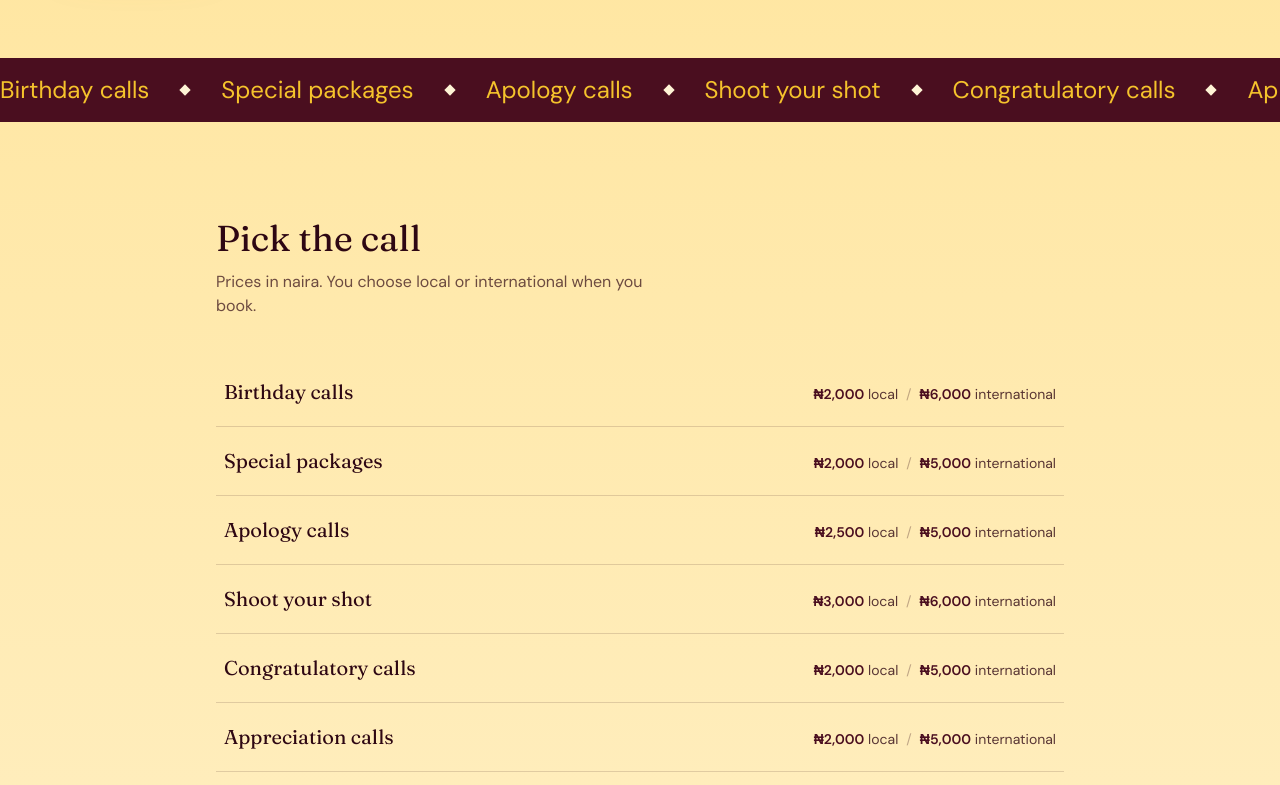
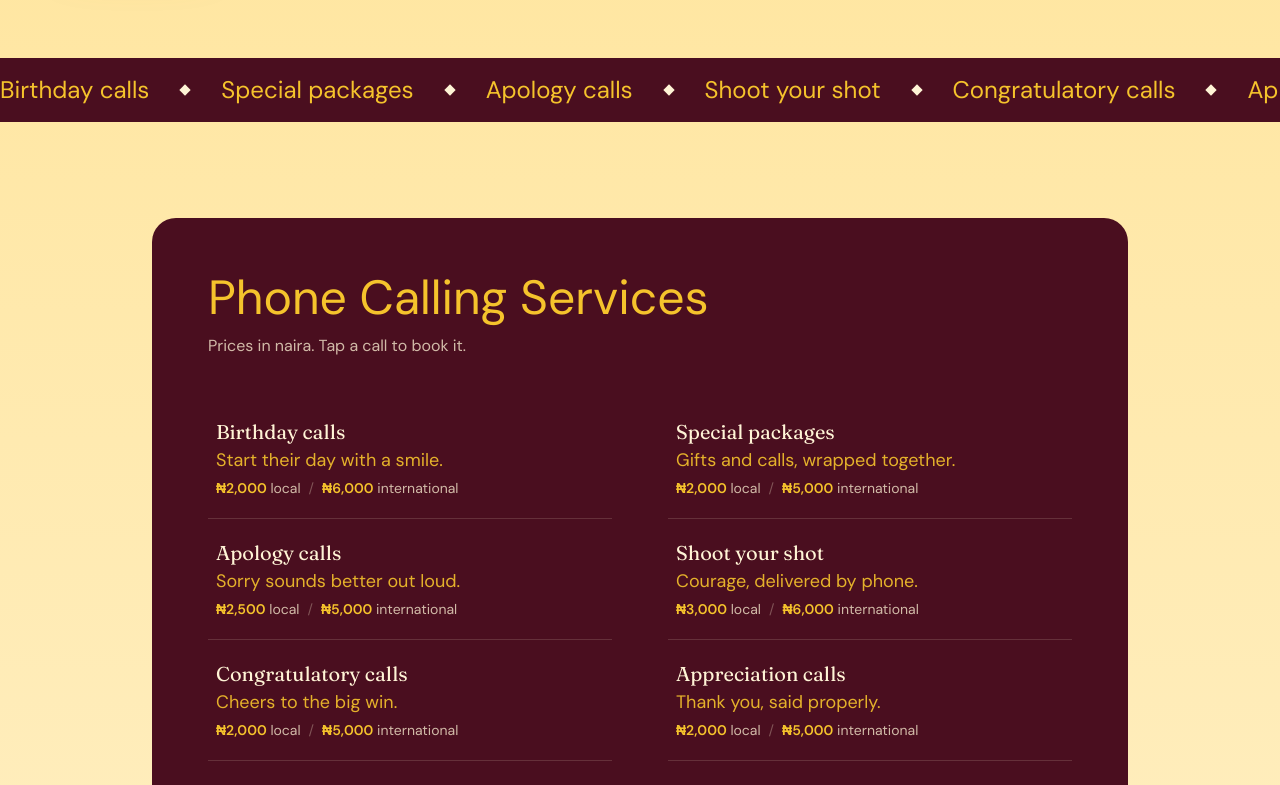
Before and after one commit to etherealflake001/Amalu-Surprise-Hub, a Next.js app: page / in a window 1280 px wide. Shown: the part 800-1585 px from the top of the page. Built offline with nearby package versions, Linux system fonts and the light colour scheme; no server answers.

Commit message:
Update Services.tsx

```diff
--- a/src/components/Services.tsx
+++ b/src/components/Services.tsx
@@ -1,23 +1,32 @@
+"use client";
 import Reveal from "./Reveal";
 import { services } from "@/lib/config";
 
 const naira = (n: number) => "₦" + n.toLocaleString("en-NG");
 
 export default function Services() {
+  const pick = (name: string) => {
+    window.dispatchEvent(new CustomEvent("pick-call", { detail: name }));
+    document.getElementById("book")?.scrollIntoView({ behavior: "smooth" });
+  };
   return (
-    <section id="services" className="mx-auto max-w-4xl px-6 py-24">
-      <Reveal>
-        <h2 className="font-display text-4xl text-wine">Pick the call</h2>
-        <p className="mt-3 max-w-md text-wine/70">Prices in naira. You choose local or international when you book.</p>
-        <ul className="mt-10 divide-y divide-wine/15">
+    <section id="services" className="mx-auto max-w-5xl px-6 py-24">
+      <Reveal className="rounded-3xl bg-maroon p-8 text-cream md:p-14">
+        <h2 className="font-script text-4xl font-normal text-gold md:text-5xl">Phone Calling Services</h2>
+        <p className="mt-3 max-w-md text-cream/75">Prices in naira. Tap a call to book it.</p>
+        <ul className="mt-10 grid gap-x-14 md:grid-cols-2">
           {services.map((s) => (
-            <li key={s.name} className="flex flex-wrap items-baseline justify-between gap-x-6 gap-y-1 px-2 py-5 transition-colors hover:bg-gold/25">
-              <h3 className="font-display text-xl">{s.name}</h3>
-              <p className="text-sm text-wine/80">
-                <span className="font-semibold text-maroon">{naira(s.local)}</span> local
-                <span className="mx-2 text-wine/30">/</span>
-                <span className="font-semibold text-maroon">{naira(s.foreign)}</span> international
-              </p>
+            <li key={s.name} className="border-b border-cream/15">
+              <button type="button" onClick={() => pick(s.name)}
+                className="block w-full px-2 py-5 text-left transition-all hover:bg-cream/10 hover:pl-5 focus-visible:bg-cream/10">
+                <h3 className="font-display text-xl">{s.name}</h3>
+                <p className="font-script text-lg text-gold/90">{s.line}</p>
+                <p className="mt-1 text-sm text-cream/75">
+                  <span className="font-semibold text-gold">{naira(s.local)}</span> local
+                  <span className="mx-2 text-cream/30">/</span>
+                  <span className="font-semibold text-gold">{naira(s.foreign)}</span> international
+                </p>
+              </button>
             </li>
           ))}
         </ul>
```
